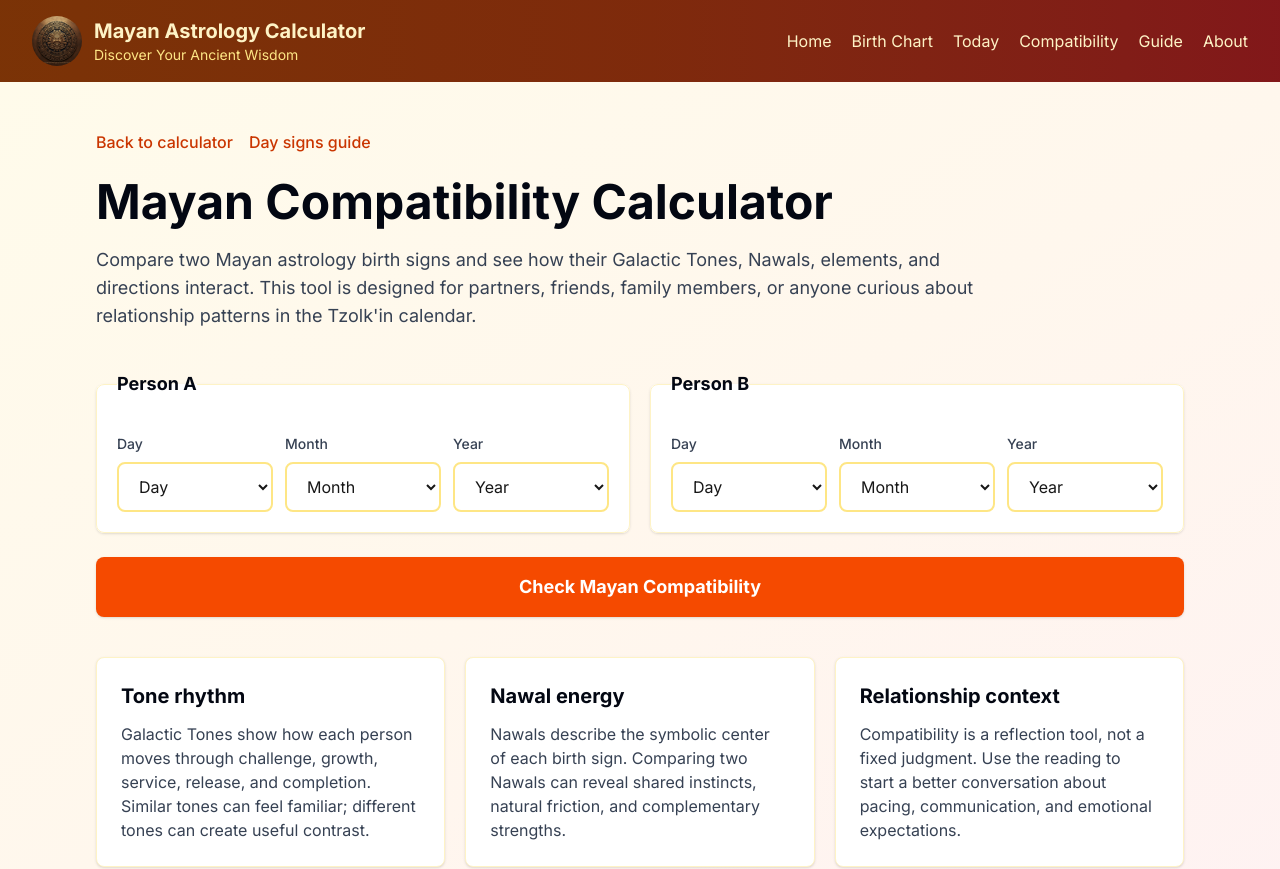
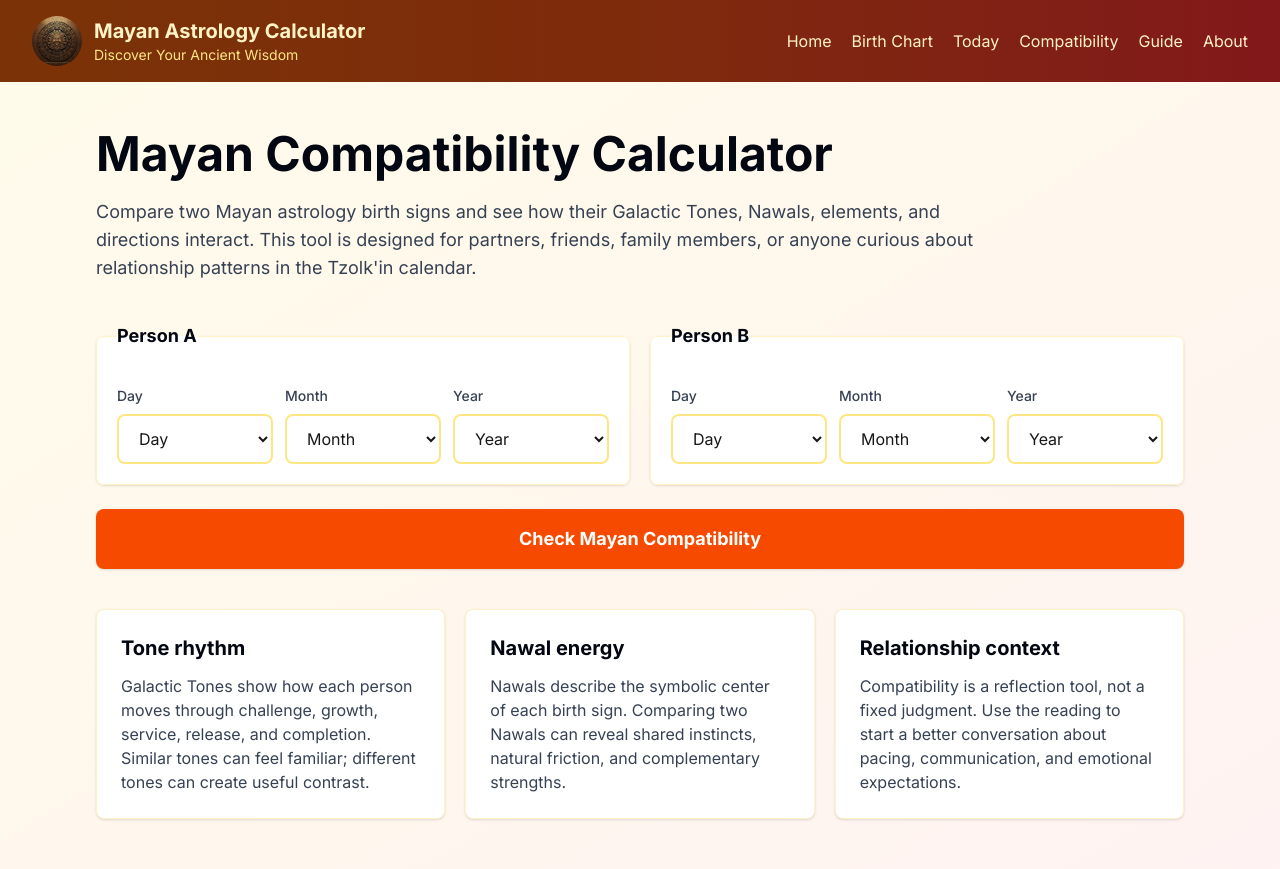
Before and after one commit to security00/mayanastrologycalculator, a Next.js app: page /compatibility in a window 1280 px wide. Shown: the top 869 px of the page. Built offline with nearby package versions, Linux system fonts and the light colour scheme.

Commit message:
refactor: remove redundant page top links

```diff
--- a/app/birth-chart/page.tsx
+++ b/app/birth-chart/page.tsx
@@ -12,12 +12,6 @@ export default function BirthChartPage() {
   return (
     <div className="min-h-screen bg-gradient-to-br from-amber-50 via-orange-50 to-red-50">
       <main className="max-w-5xl mx-auto px-4 sm:px-6 lg:px-8 py-12">
-        <div className="mb-6">
-          <Link href="/" className="text-orange-700 hover:text-orange-800 font-medium">
-            Back to calculator
-          </Link>
-        </div>
-
         <section className="mb-10">
           <h1 className="text-4xl md:text-5xl font-bold text-gray-950 mb-5">
             Free Mayan Astrology Birth Chart Calculator
--- a/app/compatibility/page.tsx
+++ b/app/compatibility/page.tsx
@@ -1,5 +1,4 @@
 import type { Metadata } from 'next';
-import Link from 'next/link';
 import CompatibilityTool from './CompatibilityTool';
 
 export const metadata: Metadata = {
@@ -21,15 +20,6 @@ export default function CompatibilityPage() {
   return (
     <div className="min-h-screen bg-gradient-to-br from-amber-50 via-orange-50 to-red-50">
       <main className="max-w-6xl mx-auto px-4 sm:px-6 lg:px-8 py-12">
-        <div className="mb-6 flex flex-wrap gap-4">
-          <Link href="/" className="text-orange-700 hover:text-orange-800 font-medium">
-            Back to calculator
-          </Link>
-          <Link href="/day-signs" className="text-orange-700 hover:text-orange-800 font-medium">
-            Day signs guide
-          </Link>
-        </div>
-
         <section className="mb-10">
           <h1 className="text-4xl md:text-5xl font-bold text-gray-950 mb-5">
             Mayan Compatibility Calculator
--- a/app/day-signs/page.tsx
+++ b/app/day-signs/page.tsx
@@ -13,12 +13,6 @@ export default function DaySignsPage() {
   return (
     <div className="min-h-screen bg-gradient-to-br from-amber-50 via-orange-50 to-red-50">
       <main className="max-w-6xl mx-auto px-4 sm:px-6 lg:px-8 py-12">
-        <div className="mb-6">
-          <Link href="/" className="text-orange-700 hover:text-orange-800 font-medium">
-            Back to calculator
-          </Link>
-        </div>
-
         <section className="mb-12">
           <h1 className="text-4xl md:text-5xl font-bold text-gray-950 mb-5">
             Mayan Zodiac Signs: The 20 Nawal Day Signs
--- a/app/galactic-tones/page.tsx
+++ b/app/galactic-tones/page.tsx
@@ -13,12 +13,6 @@ export default function GalacticTonesPage() {
   return (
     <div className="min-h-screen bg-gradient-to-br from-amber-50 via-orange-50 to-red-50">
       <main className="max-w-6xl mx-auto px-4 sm:px-6 lg:px-8 py-12">
-        <div className="mb-6">
-          <Link href="/" className="text-orange-700 hover:text-orange-800 font-medium">
-            Back to calculator
-          </Link>
-        </div>
-
         <section className="mb-12">
           <h1 className="text-4xl md:text-5xl font-bold text-gray-950 mb-5">
             Mayan Galactic Tones: Numbers 1 to 13
--- a/app/today/page.tsx
+++ b/app/today/page.tsx
@@ -1,5 +1,4 @@
 import type { Metadata } from 'next';
-import Link from 'next/link';
 import TodayReading from './TodayReading';
 
 export const metadata: Metadata = {
@@ -21,12 +20,6 @@ export default function TodayPage() {
   return (
     <div className="min-h-screen bg-gradient-to-br from-amber-50 via-orange-50 to-red-50">
       <main className="max-w-5xl mx-auto px-4 sm:px-6 lg:px-8 py-12">
-        <div className="mb-6">
-          <Link href="/" className="text-orange-700 hover:text-orange-800 font-medium">
-            Back to calculator
-          </Link>
-        </div>
-
         <section className="mb-10">
           <h1 className="text-4xl md:text-5xl font-bold text-gray-950 mb-5">
             Today's Mayan Date
```
